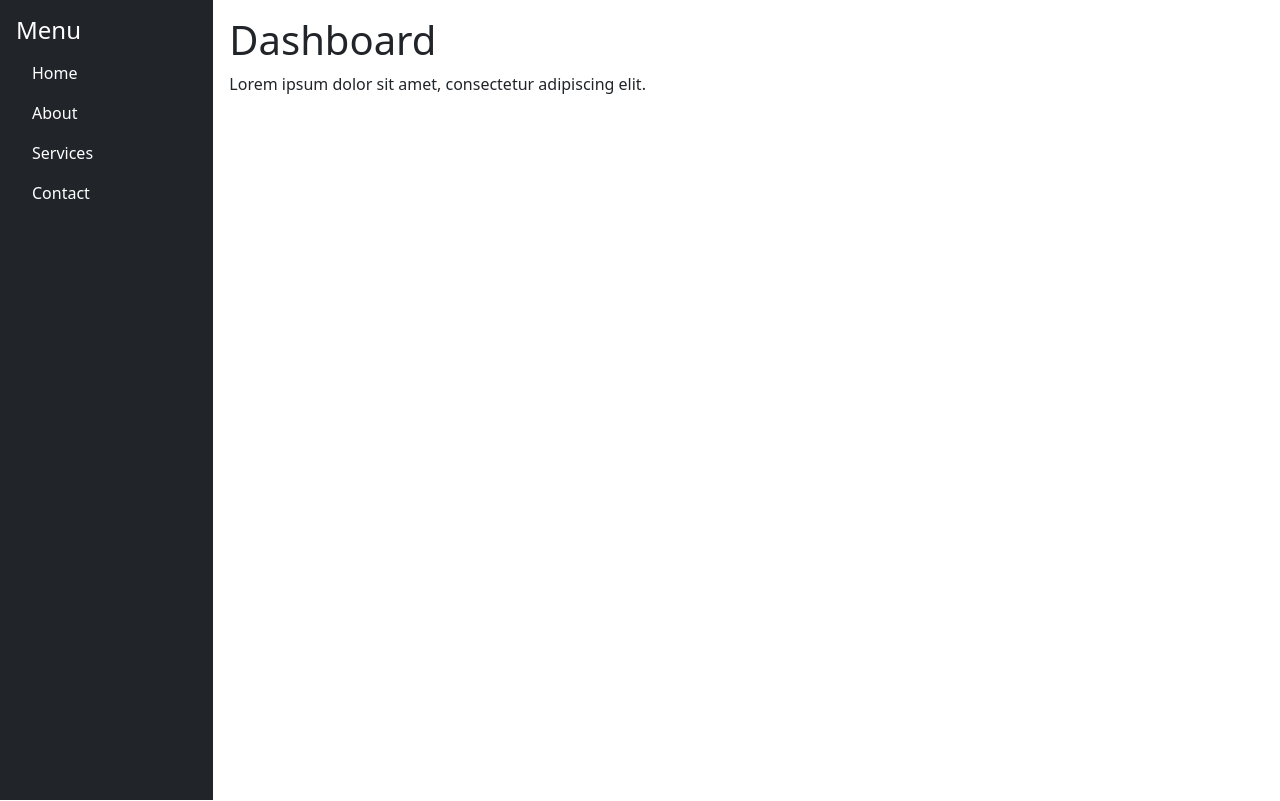
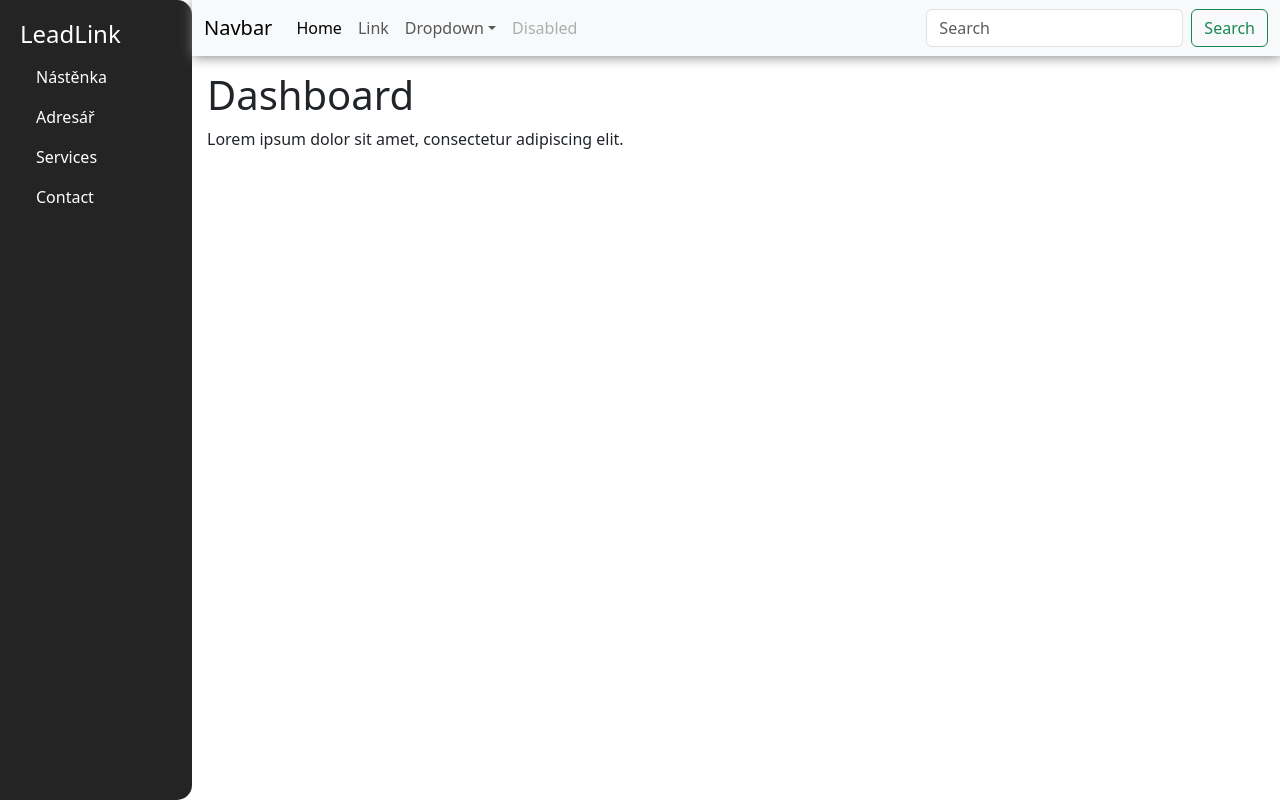
Before and after one commit to martinakvasnickova/LeadLink-CRM, a React (Create React App) app in the folder frontend/: page /dashboard in a window 1280 px wide. Built offline with nearby package versions, Linux system fonts and the light colour scheme.

Commit message:
frontend

```diff
--- a/frontend/package.json
+++ b/frontend/package.json
@@ -7,6 +7,7 @@
     "@testing-library/jest-dom": "^6.6.3",
     "@testing-library/react": "^16.2.0",
     "@testing-library/user-event": "^13.5.0",
+    "axios": "^1.8.4",
     "bootstrap": "^5.3.3",
     "react": "^19.0.0",
     "react-dom": "^19.0.0",
--- a/frontend/src/components/nav/Aside.js
+++ b/frontend/src/components/nav/Aside.js
@@ -1,13 +1,16 @@
 import React from 'react'
+import { Link } from "react-router-dom";
+
+import './css/Aside.css'
 
 export default function Aside() {
   return (
     <>
-        <nav class="col-md-3 col-lg-2 d-none d-md-block bg-dark text-white p-3 vh-100 position-fixed">
-        <h4>Menu</h4>
+        <nav class="aside">
+        <h4>LeadLink</h4>
         <ul class="nav flex-column">
-            <li class="nav-item"><a class="nav-link text-white" href="#">Home</a></li>
-            <li class="nav-item"><a class="nav-link text-white" href="#">About</a></li>
+            <li class="nav-item"><Link className="nav-link text-white" to="/dashboard">Nástěnka</Link></li>
+            <li class="nav-item"><Link className="nav-link text-white" to="/contacts">Adresář</Link></li>
             <li class="nav-item"><a class="nav-link text-white" href="#">Services</a></li>
             <li class="nav-item"><a class="nav-link text-white" href="#">Contact</a></li>
         </ul>
--- a/frontend/src/components/nav/NavbarPrivate.js
+++ b/frontend/src/components/nav/NavbarPrivate.js
@@ -1,8 +1,10 @@
-import React from 'react'
+import React from 'react';
+
+import './css/NavbarPrivate.css';
 
 export default function NavbarPrivate() {
   return (
-    <nav className="navbar navbar-expand-lg bg-body-tertiary">
+    <nav className="navbar navbar-expand-lg bg-body-tertiary custom-navbar">
   <div className="container-fluid">
     <a className="navbar-brand" href="#">Navbar</a>
     <button className="navbar-toggler" type="button" data-bs-toggle="collapse" data-bs-target="#navbarSupportedContent" aria-controls="navbarSupportedContent" aria-expanded="false" aria-label="Toggle navigation">
@@ -10,7 +12,7 @@ export default function NavbarPrivate() {
     </button>
     <div className="collapse navbar-collapse" id="navbarSupportedContent">
       <ul className="navbar-nav me-auto mb-2 mb-lg-0">
-      <a href="#" className="nav-link text-white d-lg-none">Small Screen Item</a>
+      <a href="#" className="nav-link text-black d-lg-none">Small Screen Item</a>
 
         <li className="nav-item">
           <a className="nav-link active" aria-current="page" href="#">Home</a>
--- /dev/null
+++ b/frontend/src/components/nav/css/Aside.css
@@ -0,0 +1,17 @@
+.aside{
+    width: 15vw;
+    height: 100vh;
+    background-color: rgb(36, 36, 36);
+    border-radius: 0 15px 15px 0;
+    padding:20px;
+    color: white;
+    position: fixed;
+    display: flex;
+    flex-direction: column;
+}
+
+@media (max-width: 991px) {
+    .aside{
+        display: none;
+    }
+}
--- /dev/null
+++ b/frontend/src/components/nav/css/NavbarPrivate.css
@@ -0,0 +1,12 @@
+.custom-navbar {
+    width: 85vw;
+    margin-left: 15vw;
+    box-shadow: 1px 1px 12px gray;
+  }
+
+  @media (max-width: 991px) {
+    .custom-navbar{
+        margin: 0;
+        width: 100vw;
+    }
+}
--- a/frontend/src/pages/private/Contacts.js
+++ b/frontend/src/pages/private/Contacts.js
@@ -1,20 +1,54 @@
-import React from 'react'
-import Aside from '../../components/nav/Aside'
-import NavbarPrivate from '../../components/nav/NavbarPrivate'
+import React, {useEffect, useState} from 'react';
+import axios from 'axios';
+
+import Aside from '../../components/nav/Aside';
+import NavbarPrivate from '../../components/nav/NavbarPrivate';
+
+import './css/Layout.css'
 
 export default function Contacts() {
+
+  const [contacts, setContacts]=useState([])
+
+  useEffect(()=>{
+    loadContacts();
+  },[]);
+
+  const loadContacts=async()=>{
+    const result = await axios.get('http://localhost:8080/contacts')
+    setContacts(result.data);
+  }
+
   return (
-    <div class="container-fluid">
-    <div class="row">
-
-    <Aside/>
-    <main class="col-10 offset-2 p-3">
-    <NavbarPrivate/>
-      <h1>Main Content</h1>
-      <p>Lorem ipsum dolor sit amet, consectetur adipiscing elit.</p>
-    </main>
-
-  </div>
-</div>
+    <div>
+      <Aside/>
+      <NavbarPrivate/>
+      <main>
+        <h2>Adresář</h2>
+        <button className='btn btn-outline-dark'>Přidat kontakt</button>
+        <table class="table table-striped table-hover">
+        <thead>
+          <tr>
+            <th scope="col">#</th>
+            <th scope="col">Jméno</th>
+            <th scope="col">Příjmení</th>
+            <th scope="col">Email</th>
+          </tr>
+          </thead>
+          <tbody>
+            {
+              contacts.map((contact, index)=>(
+                <tr>
+                  <th scope="row" key={index}>{index+1}</th>
+                  <td>{contact.firstname}</td>
+                  <td>{contact.lastname}</td>
+                  <td>{contact.email}</td>
+              </tr>
+              ))
+            }
+          </tbody>
+        </table>
+      </main>
+    </div>
   )
 }
--- a/frontend/src/pages/private/Dashboard.js
+++ b/frontend/src/pages/private/Dashboard.js
@@ -1,18 +1,18 @@
 import React from 'react'
 import Aside from '../../components/nav/Aside'
+import NavbarPrivate from '../../components/nav/NavbarPrivate'
+
+import './css/Layout.css'
 
 export default function Dashboard() {
   return (
-    <div class="container-fluid">
-    <div class="row">
-
-    <Aside/>
-    <main class="col-10 offset-2 p-3">
-      <h1>Dashboard</h1>
-      <p>Lorem ipsum dolor sit amet, consectetur adipiscing elit.</p>
-    </main>
-
-  </div>
-</div>
+    <div>
+      <Aside/>
+      <NavbarPrivate/>
+      <main>
+        <h1>Dashboard</h1>
+        <p>Lorem ipsum dolor sit amet, consectetur adipiscing elit.</p>
+      </main>
+    </div>
   )
 }
--- /dev/null
+++ b/frontend/src/pages/private/css/Layout.css
@@ -0,0 +1,17 @@
+main{
+    display: flex;
+    flex-direction: column;
+    width: 85vw;
+    height: calc(100vh - 55px);
+    margin-left: 15vw;
+    padding: 15px
+
+
+}
+
+@media (max-width: 991px) {
+    main{
+        margin: 0;
+        width: 100vw;
+    }
+}
```
Also changed, not shown: 2 other files (tests, documents, lock files or other folders).
